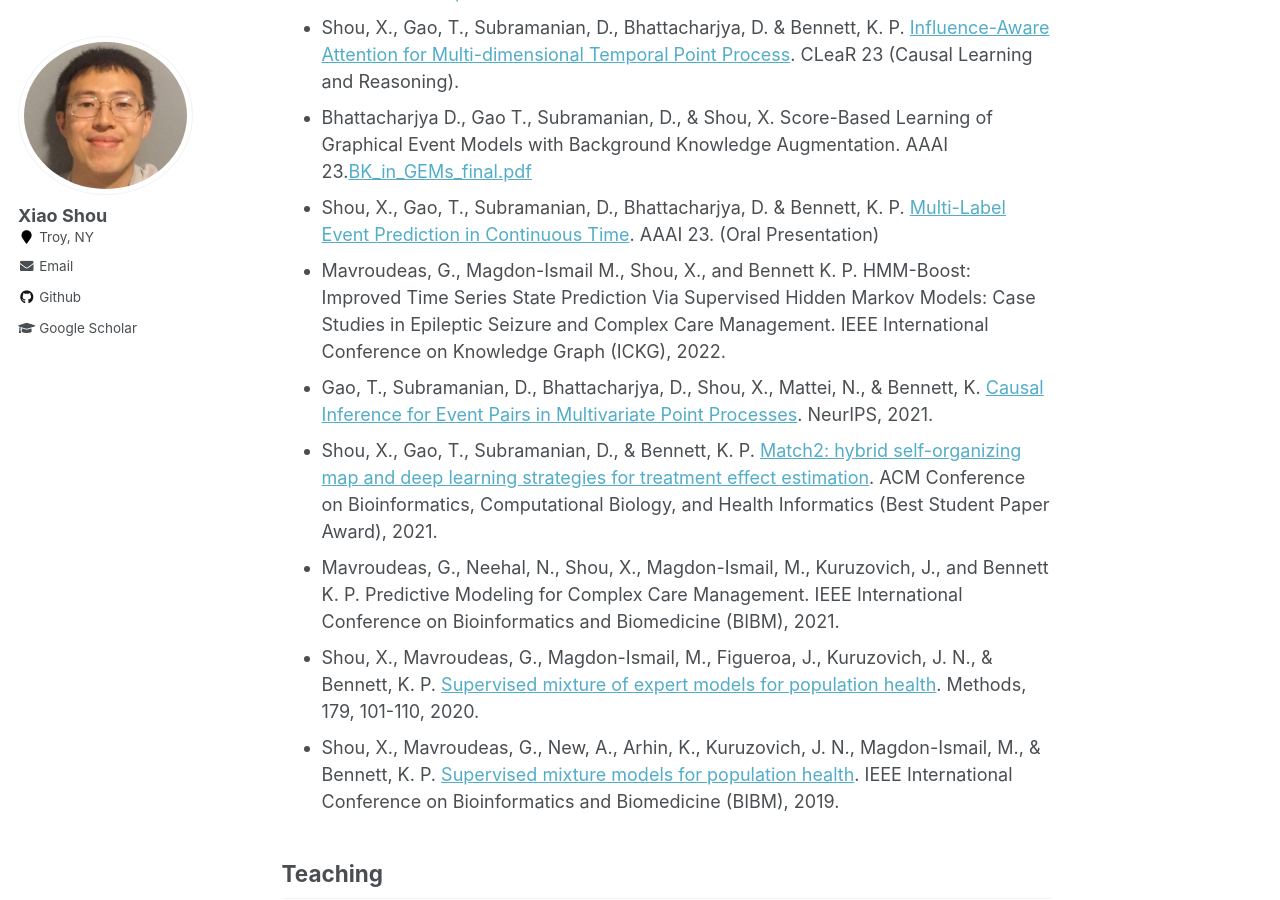
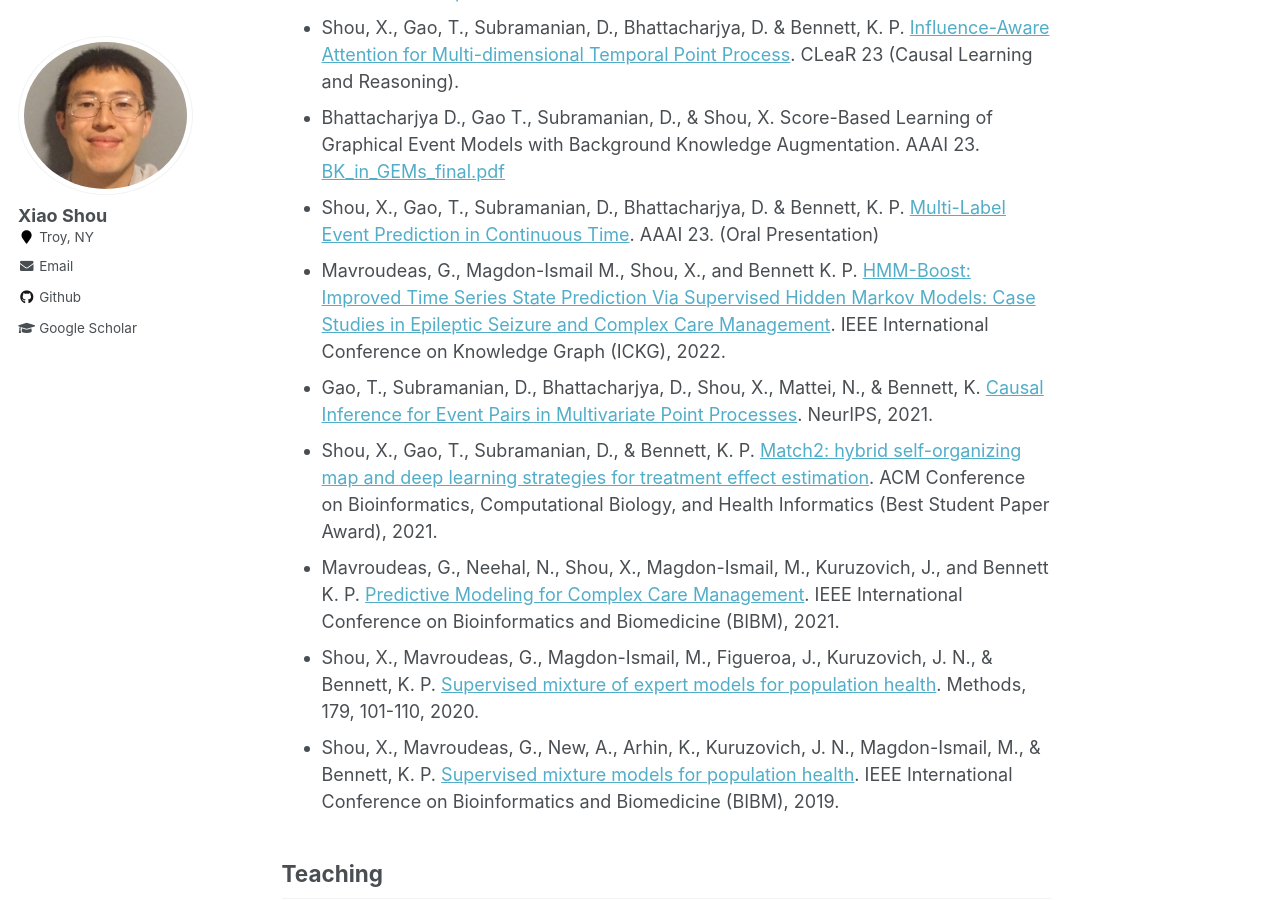
Before and after one commit to shou-xiao/shou-xiao1.github.io, a Jekyll site: the page built from _pages/about.md, in a window 1280 px wide and 900 px high, scrolled down 1013 px. Built offline with Jekyll 4.4.1, drawn with Linux system fonts in a browser that asks for light colours; part of the change alters nothing that is shown.

```diff
--- a/_pages/about.md
+++ b/_pages/about.md
@@ -37,13 +37,13 @@ Influence Neural Models for Event Sequences. ICML 23. [Neural_SuMMs.pdf](https:/
 * Shou, X., Gao, T., Subramanian, D., Bhattacharjya, D. & Bennett, K. P. [Influence-Aware Attention for Multi-dimensional
 Temporal Point Process](https://openreview.net/pdf?id=O6lke-lyluT). CLeaR 23 (Causal Learning and Reasoning).
 * Bhattacharjya D., Gao T., Subramanian, D., & Shou, X. Score-Based Learning of Graphical Event Models with Background
-Knowledge Augmentation. AAAI 23.[BK_in_GEMs_final.pdf](https://github.com/shou-xiao/shou-xiao.github.io/files/11568588/BK_in_GEMs_final.pdf)
+Knowledge Augmentation. AAAI 23. [BK_in_GEMs_final.pdf](https://github.com/shou-xiao/shou-xiao.github.io/files/11568588/BK_in_GEMs_final.pdf)
 * Shou, X., Gao, T., Subramanian, D., Bhattacharjya, D. & Bennett, K. P. [Multi-Label Event Prediction in Continuous Time](https://idea.rpi.edu/sites/default/files/2022-11/xiao_shou_multi_label_aaai23%5B1%5D-1.pdf).
 AAAI 23. (Oral Presentation)
-* Mavroudeas, G., Magdon-Ismail M., Shou, X., and Bennett K. P. HMM-Boost: Improved Time Series State Prediction Via Supervised Hidden Markov Models: Case Studies in Epileptic Seizure and Complex Care Management. IEEE International Conference on Knowledge Graph (ICKG), 2022.
+* Mavroudeas, G., Magdon-Ismail M., Shou, X., and Bennett K. P. [HMM-Boost: Improved Time Series State Prediction Via Supervised Hidden Markov Models: Case Studies in Epileptic Seizure and Complex Care Management](https://ieeexplore.ieee.org/abstract/document/10030067). IEEE International Conference on Knowledge Graph (ICKG), 2022.
 * Gao, T., Subramanian, D., Bhattacharjya, D., Shou, X., Mattei, N., & Bennett, K. [Causal Inference for Event Pairs in Multivariate Point Processes](https://proceedings.neurips.cc/paper/2021/file/9078f2a8254704bd760460f027072e52-Paper.pdf). NeurIPS, 2021.
 * Shou, X., Gao, T., Subramanian, D., & Bennett, K. P. [Match2: hybrid self-organizing map and deep learning strategies for treatment effect estimation](https://dl.acm.org/doi/pdf/10.1145/3459930.3469532). ACM Conference on Bioinformatics, Computational Biology, and Health Informatics (Best Student Paper Award), 2021.
-* Mavroudeas, G., Neehal, N., Shou, X., Magdon-Ismail, M., Kuruzovich, J., and Bennett K. P. Predictive Modeling for Complex Care Management. IEEE International Conference on Bioinformatics and Biomedicine (BIBM), 2021.
+* Mavroudeas, G., Neehal, N., Shou, X., Magdon-Ismail, M., Kuruzovich, J., and Bennett K. P. [Predictive Modeling for Complex Care Management](https://ieeexplore.ieee.org/abstract/document/9669714). IEEE International Conference on Bioinformatics and Biomedicine (BIBM), 2021.
 * Shou, X., Mavroudeas, G., Magdon-Ismail, M., Figueroa, J., Kuruzovich, J. N., & Bennett, K. P. [Supervised mixture of expert models for population health](https://www.sciencedirect.com/science/article/abs/pii/S1046202320300438). Methods, 179, 101-110, 2020.
 * Shou, X., Mavroudeas, G., New, A., Arhin, K., Kuruzovich, J. N., Magdon-Ismail, M., & Bennett, K. P. [Supervised mixture models for population health](https://www.cs.rpi.edu/~magdon/ps/conference/CadreBIBM2019.pdf). IEEE International Conference on Bioinformatics and Biomedicine (BIBM), 2019.
 
```
